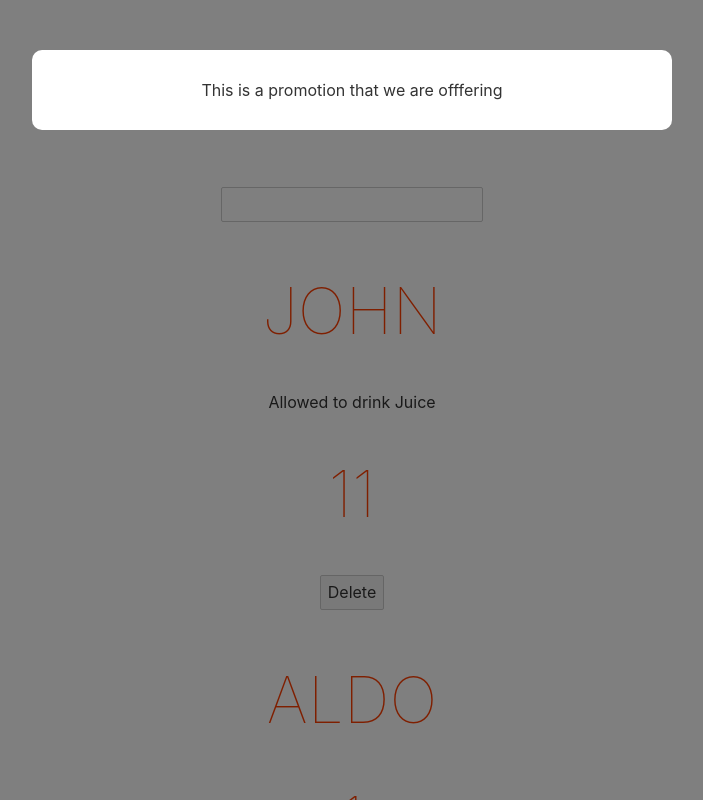
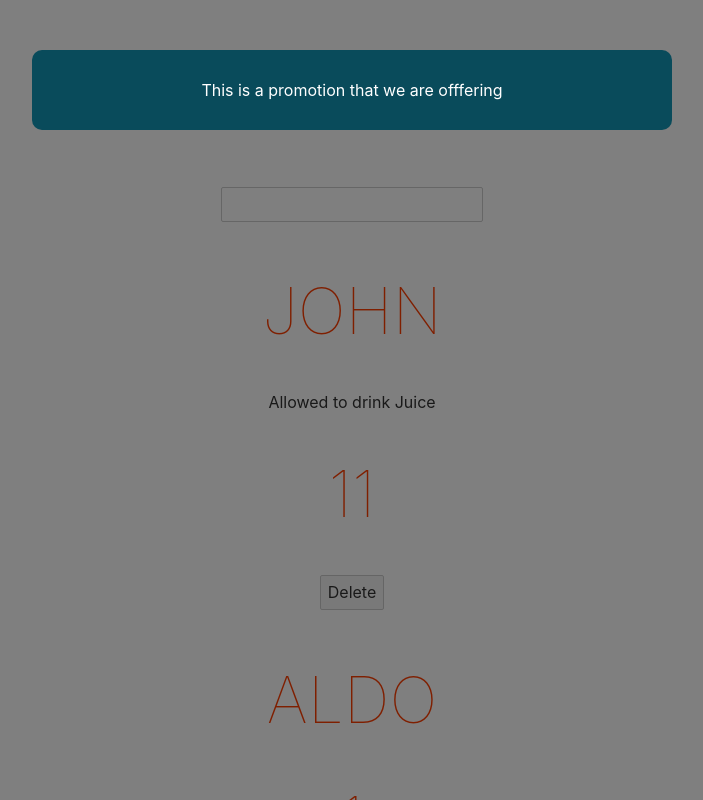
Before and after one commit to arjorb/poll, a Svelte app: page / in a window 1280 px wide. Shown: the top 800 px of the page, without its empty margins (288-991 px from the left). Built offline with nearby package versions, Linux system fonts and the light colour scheme.

Commit message:
adding the conditional promo styling using the variable isPromo

```diff
--- a/src/Modal.svelte
+++ b/src/Modal.svelte
@@ -1,9 +1,10 @@
 <script>
     export let message = 'I am a Modal'
+    const isPromo  = true
 </script>
 <main>
     <div class="backdrop">
-        <div class="modal">{message}</div>
+        <div class="modal" class:promo={isPromo}>{message}</div>
     </div>
 </main>
 <style>
@@ -23,4 +24,8 @@
         padding: 30px 70px;
         border-radius: 10px;
     }
+    .promo{
+        background-color: rgb(9, 75, 91);
+        color: white;
+    }
 </style>
```
